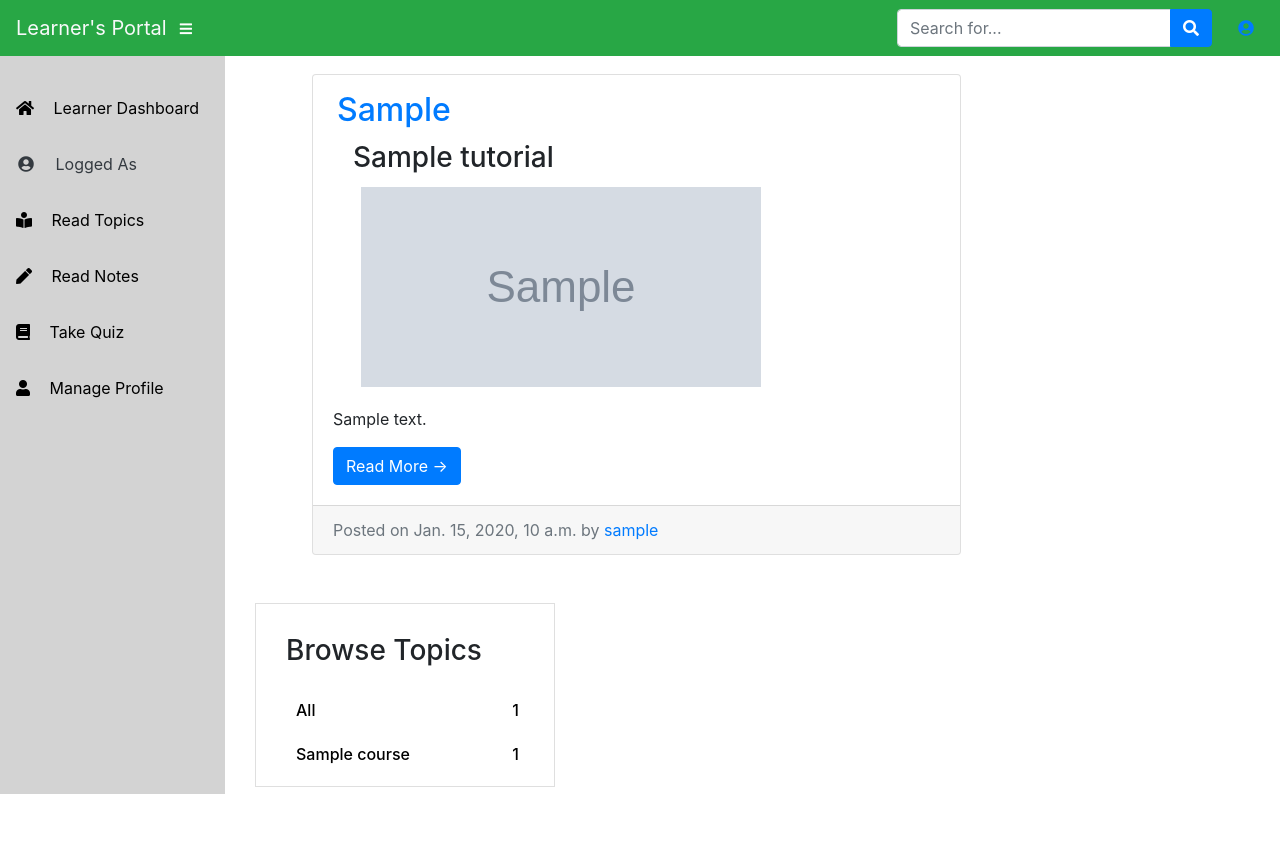
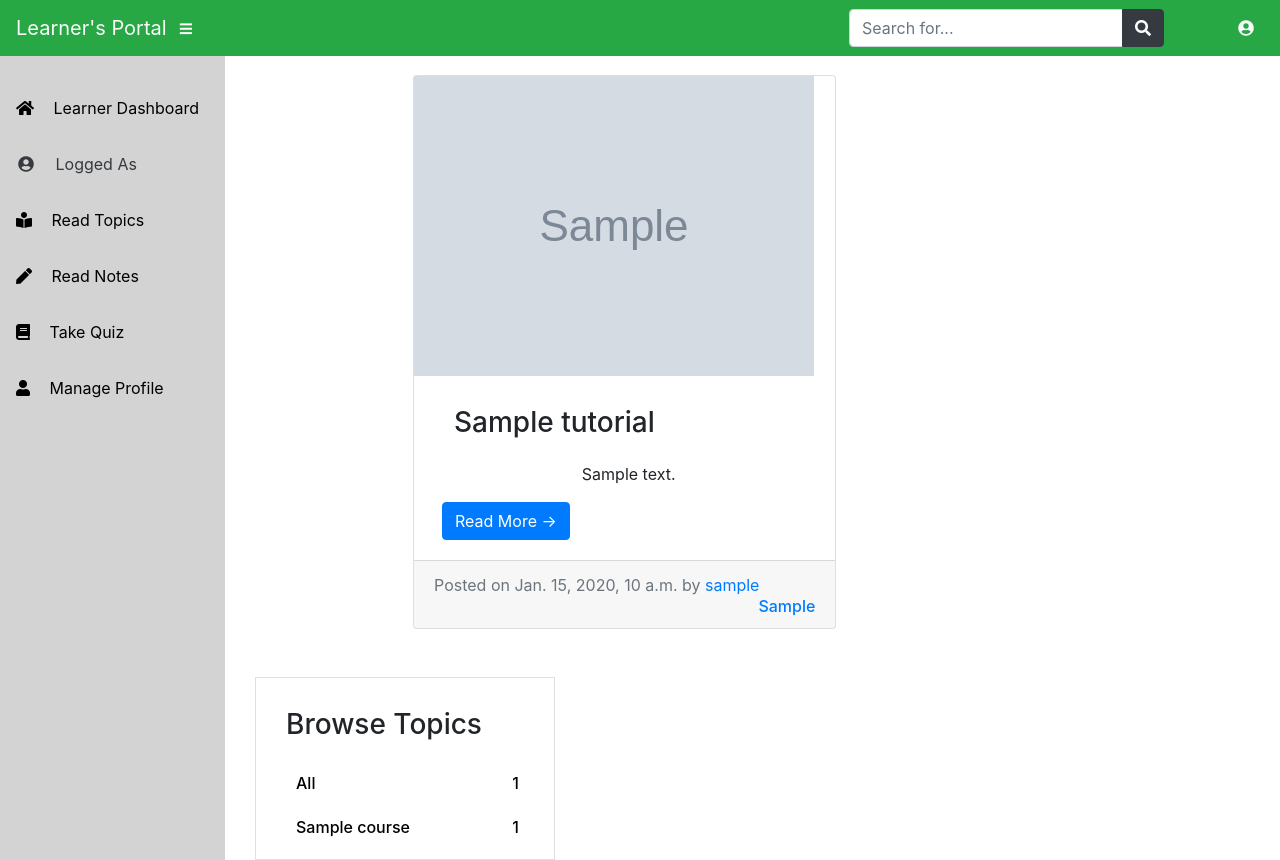
Before and after one commit to KnightDeluxe12/Python-E-Learning-System, a Django app: template elearn/templates/dashboard/learner/list_tutorial.html in a window 1280 px wide. Before the commit the page ends 794 px from the top, so only its background shows below. Run offline with Django 3.2, Linux system fonts and the light colour scheme; the template is opened without the code that fills it: most values are stand-ins (such as "Sample title", 1, 10 or a date in 2020); grey boxes marked "Sample" are stand-in pictures; some libraries are stand-ins or nearby versions.

Commit message:
- Update the design of Topic Lessons

```diff
--- a/elearn/templates/dashboard/learner/list_tutorial.html
+++ b/elearn/templates/dashboard/learner/list_tutorial.html
@@ -35,10 +35,10 @@
 
     <!-- Navbar Search -->
     <form class="d-none d-md-inline-block form-inline ml-auto mr-0 mr-md-3 my-2 my-md-0">
-        <div class="input-group">
+        <div class="input-group mr-5">
             <input type="text" class="form-control" placeholder="Search for..." name="q" aria-describedby="basic-addon2">
             <div class="input-group-append">
-                <button class="btn btn-primary" type="submit">
+                <button class="btn btn-dark" type="submit">
                     <i class="fas fa-search"></i>
                 </button>
             </div>
@@ -49,7 +49,7 @@
     <ul class="navbar-nav ml-auto ml-md-0">
         <li class="nav-item dropdown no-arrow">
             <a class="nav-link dropdown-toggle" href="#" id="userDropdown" role="button" data-toggle="dropdown" aria-haspopup="true" aria-expanded="false">
-                <i class="fas fa-user-circle fa-fw text-primary"></i>
+                <i class="fas fa-user-circle fa-fw text-light"></i>
             </a>
             <div class="dropdown-menu dropdown-menu-right" aria-labelledby="userDropdown">
                 <a href="{% url 'luser_profile' %}" class="dropdown-item">{{ user.username }}</a>
@@ -126,33 +126,32 @@
     </div>
 </ul>
 
+<!-- Content -->
+{#Content#}
     <link href="{% static 'css/list_tutorial.css' %}" rel="stylesheet">
       <div class="container-fluid">
       <div class="row" style="left: 25%;">
           <div class="col-md-8 ml-5 mr-3">
                 {% for tutorial in tutorials %}
-                    <h1 class="my-4">
-                      <small></small>
-                    </h1>
-                    <div class="card mb-4 ml-4">
-                      <div class="ml-4">
-                          <h2 class="card-title text-primary mt-3">{{ tutorial.course.get_html_badge }}</h2>
-                          <h3 class="card-title ml-3">{{ tutorial.title }}</h3>
-                      </div>
+                    <div class="card mb-4" style="margin:25px 125px 0 125px">
                       {% if tutorial.thumb %}
-                          <div class="ml-xl-5">
-                          <img src="{{ tutorial.thumb.url }}" alt="{{ tutorial.title }}" >
+                          <div class="">
+                          <img class="img-fluid" style="" src="{{ tutorial.thumb.url }}" alt="{{ tutorial.title }}" >
                           </div>
                       {% else %}
                             <p></p>
                       {% endif %}
-                      <div class="card-body">
-                        <p class="card-text">{{ tutorial.content | truncatechars:100 }}</p>
+                      <div class="ml-4" style="margin:30px 100px -10px 100px">
+                          <h3 class="card-title ml-3">{{ tutorial.title }}</h3>
+                      </div>
+                      <div class="card-body ml-2">
+                        <p class="card-text  text-center">{{ tutorial.content | truncatechars:200 }}</p>
                         <a href="{% url 'tutorial-detail' tutorial.pk %}" class="btn btn-primary">Read More &rarr;</a>
                       </div>
                       <div class="card-footer text-muted">
                         Posted on {{ tutorial.created_at }} by
                         <a href="#">{{ tutorial.user.username }}</a>
+                        <span class="text-primary h6 float-right" style="margin-bottom: 0">{{ tutorial.course.get_html_badge }}</span>
                       </div>
                     </div>
                 {% endfor %}
@@ -194,6 +193,8 @@
 
       </div>
       </div>
+    <!-- endContent -->
+    {#Content#}
     <!-- /.content-wrapper -->
 </div>
 <!-- /#wrapper -->
--- a/elearn/templates/signup_form.html
+++ b/elearn/templates/signup_form.html
@@ -60,8 +60,8 @@
                         </div>
                         <div class="col">
                             {{ form.interests|as_crispy_field }}
-                        <hr>
-                        <div><span class="">Select All:</span> <input type="checkbox" id="selectAll"></div>
+                        <h6 class="hrLines">or Select All</h6>
+                        <div style="margin-left: 10px"><input type="checkbox" id="selectAll"><span class="">All</span></div>
 
                         </div>
                     </div>
--- a/static/css/list_tutorial.css
+++ b/static/css/list_tutorial.css
@@ -1,7 +1,4 @@
     img {
-        width:400px;
-        height:200px;
-        object-fit: cover;
     }
     .column1
     {
```
Also changed, not shown: db.sqlite3.
